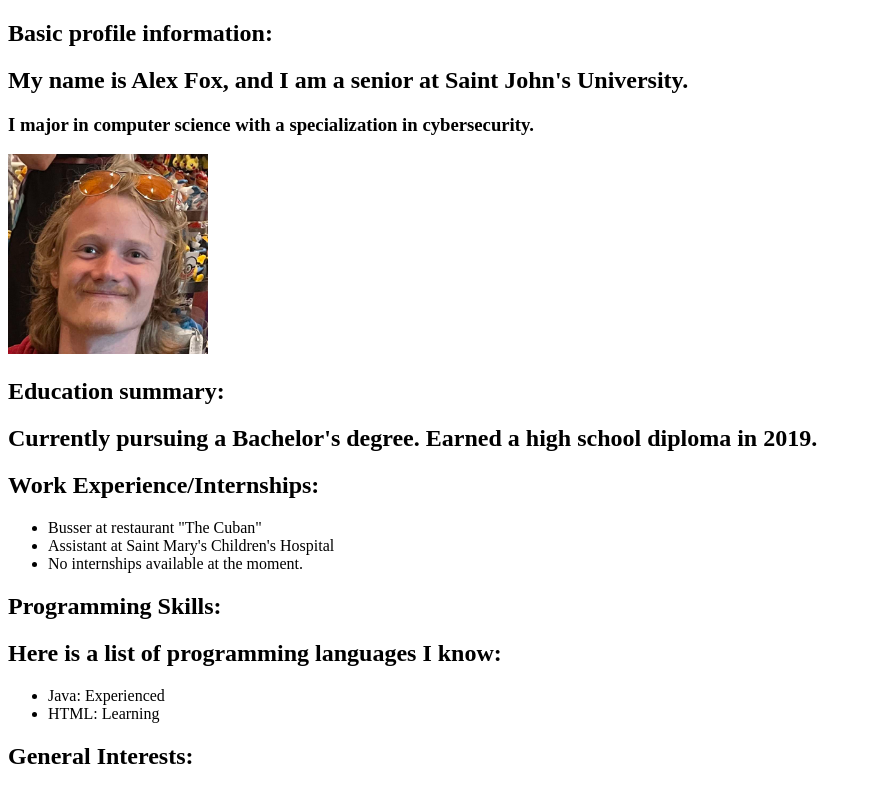
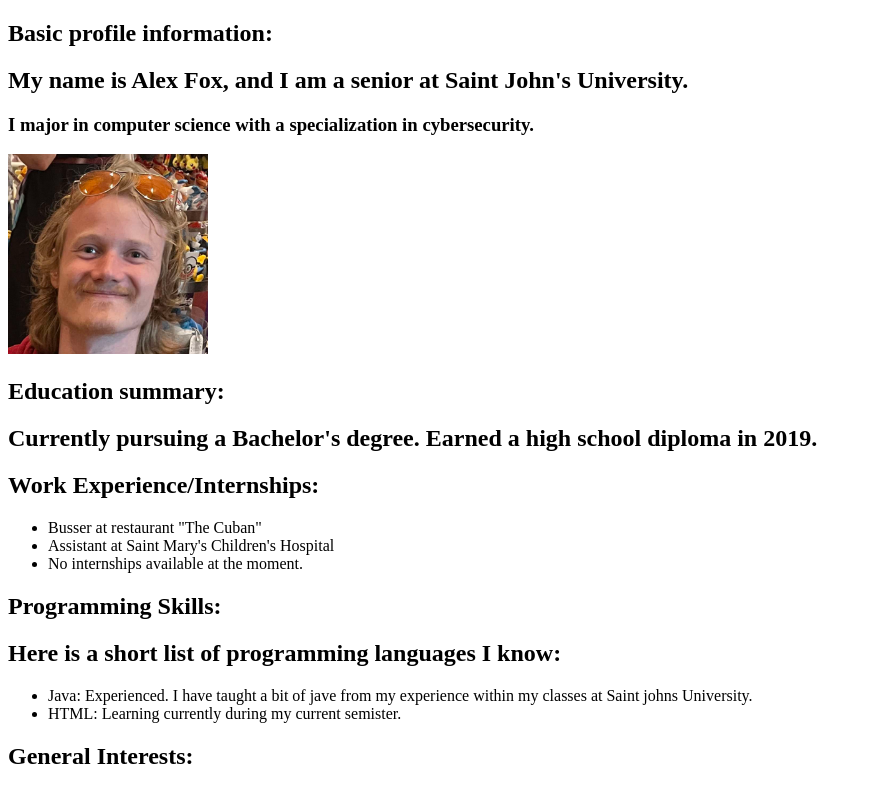
Before and after one commit to AlexanderFox1/cus_1172_2023, a plain HTML site: page cus_1172_2023/project1.html in a window 1280 px wide. Shown: the top 787 px of the page, without its empty margins (0-872 px from the left). Drawn offline with Linux system fonts and the light colour scheme.

Commit message:
Update project1.html

```diff
--- a/cus_1172_2023/project1.html
+++ b/cus_1172_2023/project1.html
@@ -28,10 +28,10 @@
 
     <section id="programming-skills">
         <h1>Programming Skills:</h1>
-        <h2>Here is a list of programming languages I know:</h2>
+        <h2>Here is a short list of programming languages I know:</h2>
         <ul>
-            <li>Java: Experienced</li>
-            <li>HTML: Learning</li>
+            <li>Java: Experienced. I have taught a bit of jave from my experience within my classes at Saint johns University.</li>
+            <li>HTML: Learning currently during my current semister.</li>
         </ul>
     </section>
 
```
